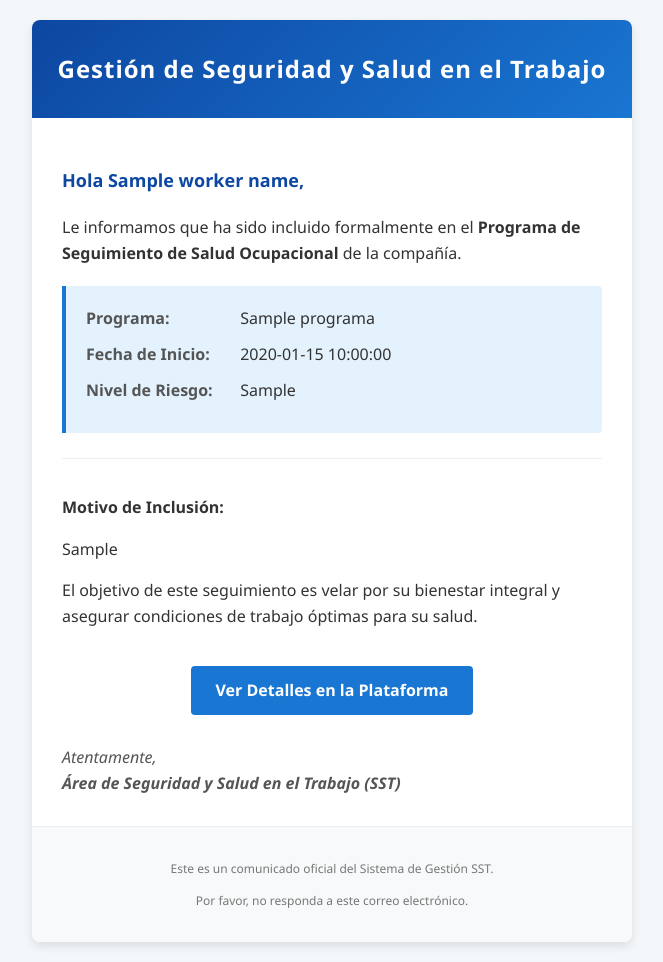
After one commit to Bernah2o/sst-backend, a Python web app: template app/templates/emails/seguimiento_inclusion.html in a window 1280 px wide. The commit adds this page. Shown: the whole page, without its empty margins (308-971 px from the left). Run offline with Jinja, Linux system fonts and the light colour scheme; the template is opened without the code that fills it: most values are stand-ins (such as "Sample title", 1, 10 or a date in 2020).

Commit message:
se agrega notificacion de seguimientos

```diff
--- a/app/models/__init__.py
+++ b/app/models/__init__.py
@@ -49,7 +49,7 @@ from .reinduction import ReinductionRecord, ReinductionStatus
 from .course import Course, CourseModule, CourseMaterial
 from .evaluation import Evaluation, Question, Answer, UserEvaluation, UserAnswer
 from .survey import Survey, SurveyQuestion, UserSurvey, UserSurveyAnswer
-from .notification import Notification, NotificationTemplate
+from .notification import Notification, NotificationTemplate, NotificationType, NotificationStatus, NotificationPriority
 from .certificate import Certificate
 from .attendance import Attendance
 from .session import Session
@@ -164,6 +164,9 @@ __all__ = [
     "UserSurveyAnswer",
     "Notification",
     "NotificationTemplate",
+    "NotificationType",
+    "NotificationStatus",
+    "NotificationPriority",
     "Certificate",
     "Attendance",
     "Session",
--- /dev/null
+++ b/app/templates/emails/seguimiento_inclusion.html
@@ -0,0 +1,146 @@
+<!DOCTYPE html>
+<html lang="es">
+<head>
+    <meta charset="UTF-8">
+    <meta name="viewport" content="width=device-width, initial-scale=1.0">
+    <title>Inclusión a Programa de Seguimiento SST</title>
+    <style>
+        body {
+            font-family: 'Segoe UI', Tahoma, Geneva, Verdana, sans-serif;
+            line-height: 1.6;
+            color: #333;
+            max-width: 600px;
+            margin: 0 auto;
+            padding: 0;
+            background-color: #f4f7f9;
+        }
+        .container {
+            background-color: #ffffff;
+            margin: 20px auto;
+            border-radius: 8px;
+            overflow: hidden;
+            box-shadow: 0 4px 10px rgba(0,0,0,0.1);
+        }
+        .header {
+            background: linear-gradient(135deg, #0d47a1 0%, #1976d2 100%);
+            color: white;
+            padding: 30px 20px;
+            text-align: center;
+        }
+        .header h1 {
+            margin: 0;
+            font-size: 24px;
+            letter-spacing: 1px;
+        }
+        .content {
+            padding: 30px;
+        }
+        .welcome-text {
+            font-size: 18px;
+            color: #0d47a1;
+            margin-bottom: 20px;
+            font-weight: bold;
+        }
+        .info-box {
+            background-color: #e3f2fd;
+            border-left: 4px solid #1976d2;
+            padding: 20px;
+            margin: 20px 0;
+            border-radius: 0 4px 4px 0;
+        }
+        .info-item {
+            margin-bottom: 10px;
+        }
+        .info-label {
+            font-weight: bold;
+            color: #555;
+            width: 150px;
+            display: inline-block;
+        }
+        .details-section {
+            margin-top: 25px;
+            border-top: 1px solid #eee;
+            padding-top: 20px;
+        }
+        .details-section h3 {
+            color: #333;
+            font-size: 16px;
+            margin-bottom: 10px;
+        }
+        .footer {
+            background-color: #f8f9fa;
+            padding: 20px;
+            text-align: center;
+            font-size: 12px;
+            color: #777;
+            border-top: 1px solid #eee;
+        }
+        .button {
+            display: inline-block;
+            background-color: #1976d2;
+            color: white !important;
+            padding: 12px 25px;
+            text-decoration: none;
+            border-radius: 4px;
+            font-weight: bold;
+            margin-top: 20px;
+        }
+        .sst-signature {
+            margin-top: 30px;
+            font-style: italic;
+            color: #555;
+        }
+    </style>
+</head>
+<body>
+    <div class="container">
+        <div class="header">
+            <h1>Gestión de Seguridad y Salud en el Trabajo</h1>
+        </div>
+
+        <div class="content">
+            <p class="welcome-text">Hola {{ worker_name }},</p>
+
+            <p>Le informamos que ha sido incluido formalmente en el <strong>Programa de Seguimiento de Salud Ocupacional</strong> de la compañía.</p>
+
+            <div class="info-box">
+                <div class="info-item">
+                    <span class="info-label">Programa:</span>
+                    <span>{{ programa }}</span>
+                </div>
+                <div class="info-item">
+                    <span class="info-label">Fecha de Inicio:</span>
+                    <span>{{ fecha_inicio }}</span>
+                </div>
+                {% if valoracion_riesgo %}
+                <div class="info-item">
+                    <span class="info-label">Nivel de Riesgo:</span>
+                    <span>{{ valoracion_riesgo }}</span>
+                </div>
+                {% endif %}
+            </div>
+
+            <div class="details-section">
+                <h3>Motivo de Inclusión:</h3>
+                <p>{{ motivo_inclusion or 'Seguimiento preventivo de salud ocupacional.' }}</p>
+            </div>
+
+            <p>El objetivo de este seguimiento es velar por su bienestar integral y asegurar condiciones de trabajo óptimas para su salud.</p>
+
+            <div style="text-align: center;">
+                <a href="{{ system_url }}" class="button">Ver Detalles en la Plataforma</a>
+            </div>
+
+            <div class="sst-signature">
+                Atentamente,<br>
+                <strong>Área de Seguridad y Salud en el Trabajo (SST)</strong>
+            </div>
+        </div>
+
+        <div class="footer">
+            <p>Este es un comunicado oficial del Sistema de Gestión SST.</p>
+            <p>Por favor, no responda a este correo electrónico.</p>
+        </div>
+    </div>
+</body>
+</html>
--- a/app/templates/reports/css/seguimiento_actividad.css
+++ b/app/templates/reports/css/seguimiento_actividad.css
@@ -143,6 +143,11 @@ body {
     background-color: #fcfcfc;
 }
 
+.document-closing {
+    break-inside: avoid;
+    page-break-inside: avoid;
+}
+
 .signatures-section {
     display: flex;
     justify-content: space-between;
--- a/app/templates/reports/seguimiento_actividad.html
+++ b/app/templates/reports/seguimiento_actividad.html
@@ -120,14 +120,14 @@
 
             {% if actividad.descripcion %}
             <div class="text-block">
-                <h3>Descripción de la actividad <small style="font-weight: normal; font-size: 0.8em; color: #666;">(Máximo 40 palabras / 198 caracteres)</small></h3>
+                <h3>Descripción de la actividad</h3>
                 <p>{{ actividad.descripcion }}</p>
             </div>
             {% endif %}
 
             {% if actividad.observaciones or seguimiento.motivo_inclusion %}
             <div class="text-block">
-                <h3>Observaciones y notas <small style="font-weight: normal; font-size: 0.8em; color: #666;">(Máximo 40 palabras / 198 caracteres por sección)</small></h3>
+                <h3>Observaciones y notas</h3>
                 {% if seguimiento.motivo_inclusion %}
                 <p><strong>Motivo de inclusión al seguimiento:</strong> {{ seguimiento.motivo_inclusion }}</p>
                 {% endif %}
@@ -138,6 +138,7 @@
             {% endif %}
         </section>
 
+        <div class="document-closing">
             <section class="section">
                 <h2>Declaración</h2>
                 <p class="declaration-text">
@@ -182,5 +183,6 @@
                 </p>
             </footer>
         </div>
+    </div>
 </body>
 </html>
```
Also changed, not shown: app/api/seguimiento_actividades.py (+2 -5 lines), app/api/seguimientos.py (+94 -2 lines). Lines whose indentation alone changed are shown as unchanged.
